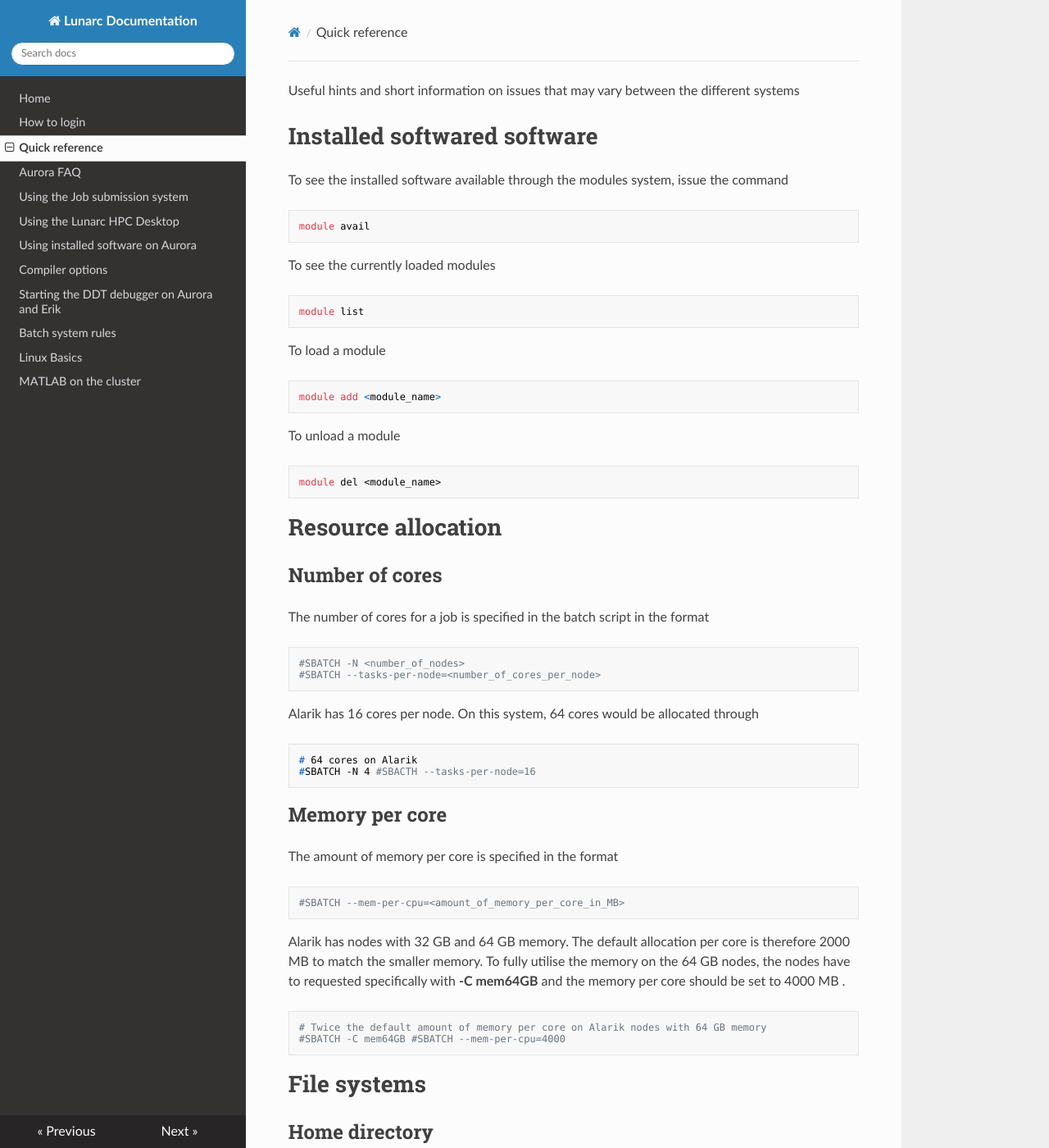
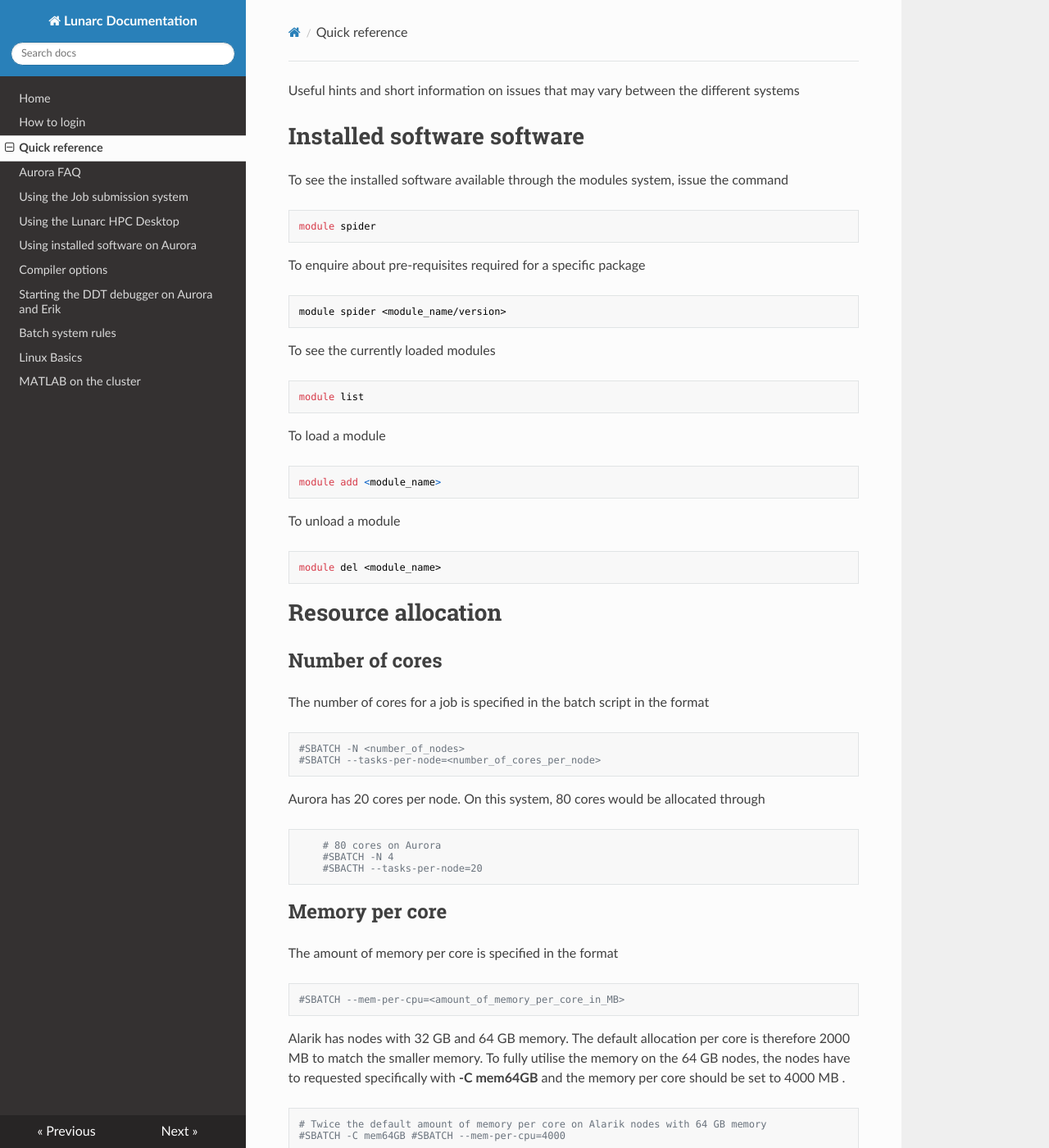
Before and after one commit to lunarc/lunarc_docs, an MkDocs documentation site: the page built from docs/quick_reference.md, in a window 1280 px wide and 1400 px high. Shown: the whole window at 82% size. Built offline with MkDocs 1.6.1, drawn with Linux system fonts in a browser that asks for light colours; nearby versions of some CDN libraries; old or Windows-style settings are respelled for this version of MkDocs.

Commit message:
Update for “module spider”.  Alarm -> Aurora. 16 vs 20 cores/node

````diff
--- a/docs/quick_reference.md
+++ b/docs/quick_reference.md
@@ -1,10 +1,14 @@
 Useful hints and short information on issues that may vary between the different systems
 
-# Installed softwared software
+# Installed software software
 
 To see the installed software available through the modules system, issue the command
 
-    module avail
+    module spider
+
+To enquire about pre-requisites required for a specific package
+
+    module spider <module_name/version>
 
 To see the currently loaded modules
 
@@ -27,10 +31,12 @@ The number of cores for a job is specified in the batch script in the format
     #SBATCH -N <number_of_nodes>
     #SBATCH --tasks-per-node=<number_of_cores_per_node>
 
-Alarik has 16 cores per node. On this system, 64 cores would be allocated through
-
-    # 64 cores on Alarik
-    #SBATCH -N 4 #SBACTH --tasks-per-node=16
+Aurora has 20 cores per node. On this system, 80 cores would be allocated through
+```
+    # 80 cores on Aurora
+    #SBATCH -N 4
+    #SBACTH --tasks-per-node=20
+```
 
 ## Memory per core
 
````
